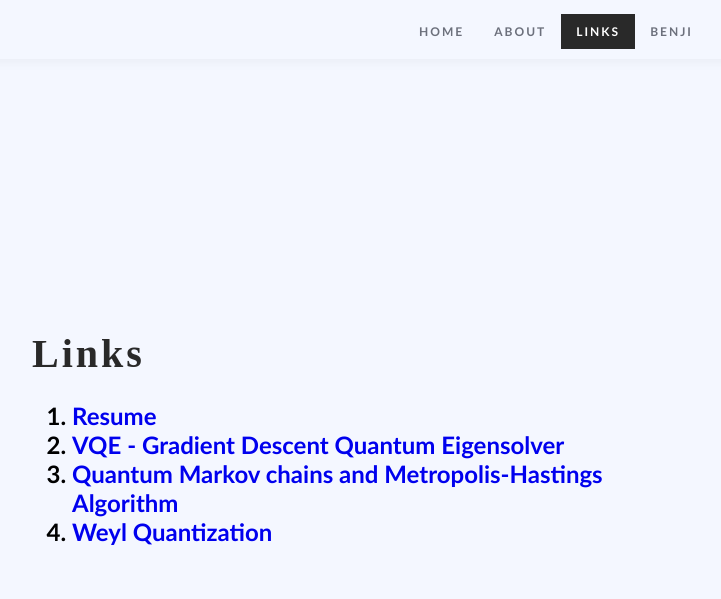
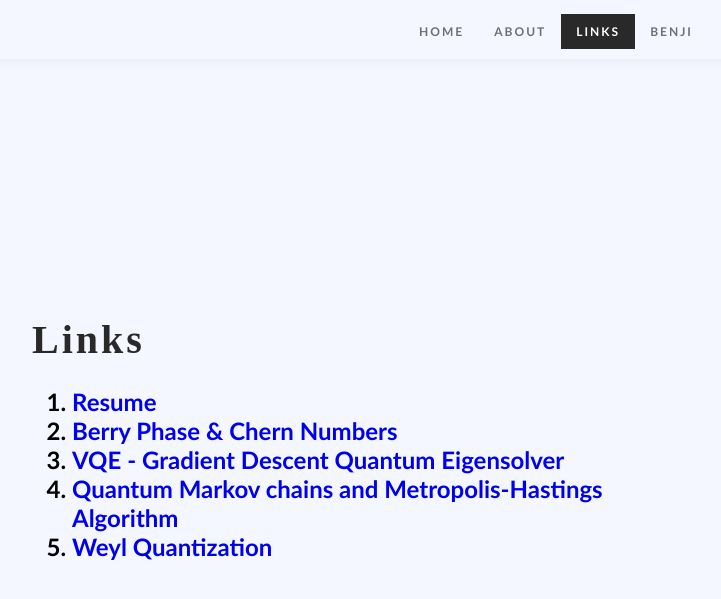
Before and after one commit to dandragona/dandragona.github.io, a Jekyll site: the page links.html, which Jekyll copies as it is, in a window 1280 px wide. Shown: the top 599 px of the page, without its empty margins (104-825 px from the left). Built offline with Jekyll 4.4.1, drawn with Linux system fonts in a browser that asks for light colours; nearby versions of some CDN libraries.

Commit message:
Update links.html

```diff
--- a/links.html
+++ b/links.html
@@ -25,6 +25,7 @@
 			<h2>
 				<ol>
 					<li><a href="https://dandragona.me/resume.pdf" target="_blank">Resume</a></li>
+					<li><a href="https://dandragona.me/berry.pdf" target="_blank">Berry Phase & Chern Numbers</a></li>
 					<li><a href="https://github.com/dandragona/QuantumMisc" target="_blank">VQE - Gradient Descent Quantum Eigensolver</a></li>
 					<li><a href="https://dandragona.me/qmcmh.pdf" target="_blank">Quantum Markov chains and Metropolis-Hastings Algorithm</a></li>
 					<li><a href="https://dandragona.me/weyl_quant.pdf" target="_blank">Weyl Quantization</a></li>
```
